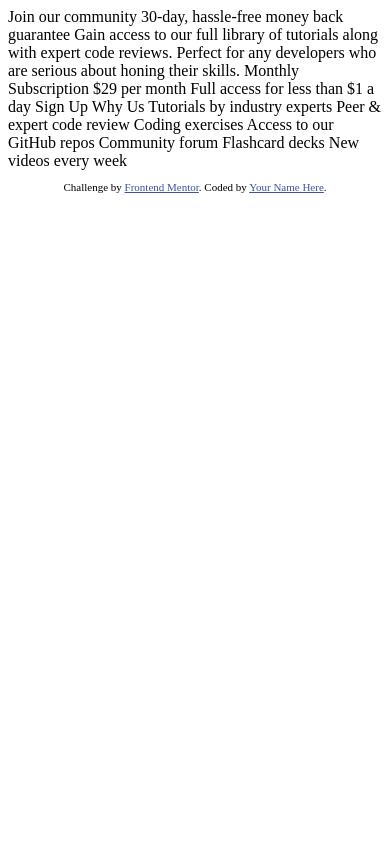
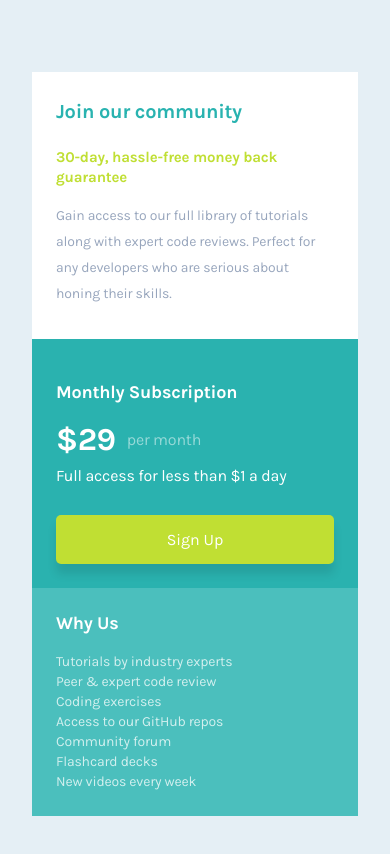
Before and after one commit to Saurav-98/Single-price-grid-component, a website: page index.html in a window 390 px wide. Drawn offline with Linux system fonts and the light colour scheme.

Commit message:
mobile design completed

```diff
--- a/index.html
+++ b/index.html
@@ -1,50 +1,59 @@
 <!DOCTYPE html>
 <html lang="en">
-<head>
-  <meta charset="UTF-8">
-  <meta name="viewport" content="width=device-width, initial-scale=1.0"> <!-- displays site properly based on user's device -->
+  <head>
+    <meta charset="UTF-8" />
+    <meta name="viewport" content="width=device-width, initial-scale=1.0" />
+    <!-- displays site properly based on user's device -->
 
-  <link rel="icon" type="image/png" sizes="32x32" href="./images/favicon-32x32.png">
+    <link
+      rel="icon"
+      type="image/png"
+      sizes="32x32"
+      href="./images/favicon-32x32.png"
+    />
 
-  <title>Frontend Mentor | Single Price Grid Component</title>
+    <link rel="stylesheet" href="./style.css" />
 
-  <!-- Feel free to remove these styles or customise in your own stylesheet 👍 -->
-  <style>
-    .attribution { font-size: 11px; text-align: center; }
-    .attribution a { color: hsl(228, 45%, 44%); }
-  </style>
-</head>
-<body>
-  Join our community
-
-  30-day, hassle-free money back guarantee
-
-  Gain access to our full library of tutorials along with expert code reviews.
-  Perfect for any developers who are serious about honing their skills.
-
-  Monthly Subscription
-
-  &dollar;29 per month
-
-  Full access for less than &dollar;1 a day
-
-  Sign Up
-
-  Why Us
-
-  Tutorials by industry experts
-  Peer &amp; expert code review
-  Coding exercises
-  Access to our GitHub repos
-  Community forum
-  Flashcard decks
-  New videos every week
-
-  <footer>
-    <p class="attribution">
-      Challenge by <a href="https://www.frontendmentor.io?ref=challenge" target="_blank">Frontend Mentor</a>.
-      Coded by <a href="#">Your Name Here</a>.
-    </p>
-  </footer>
-</body>
+    <!-- Google Font -->
+    <link rel="preconnect" href="https://fonts.googleapis.com" />
+    <link rel="preconnect" href="https://fonts.gstatic.com" crossorigin />
+    <link
+      href="https://fonts.googleapis.com/css2?family=Karla:wght@400;700&display=swap"
+      rel="stylesheet"
+    />
+    <title>Frontend Mentor | Single Price Grid Component</title>
+  </head>
+  <body>
+    <main class="grid__container">
+      <article class="card card__1">
+        <h2 class="card__1-title">Join our community</h2>
+        <p class="card__1-subtitle">30-day, hassle-free money back guarantee</p>
+        <p class="card__1-text">
+          Gain access to our full library of tutorials along with expert code
+          reviews. Perfect for any developers who are serious about honing their
+          skills.
+        </p>
+      </article>
+      <article class="card card__2">
+        <h2 class="card__2-title">Monthly Subscription</h2>
+        <div class="card__2-price-box">
+          <h1 class="card__2-price">$29</h1>
+          <span class="card__2-per-month">per month</span>
+        </div>
+        <p class="card__2-text">Full access for less than $1 a day</p>
+        <a href="#" class="card__2-cta">Sign Up</a>
+      </article>
+      <article class="card card__3">
+        <h2 class="card__3-title">Why Us</h2>
+        <p class="card__3-text">
+          Tutorials by industry experts <br />
+          Peer & expert code review <br />
+          Coding exercises <br />
+          Access to our GitHub repos <br />
+          Community forum <br />
+          Flashcard decks <br />New videos every week
+        </p>
+      </article>
+    </main>
+  </body>
 </html>
--- /dev/null
+++ b/style.css
@@ -0,0 +1,150 @@
+:root {
+  --cyan: hsl(179, 63%, 43%);
+
+  --bright-yellow: hsl(71, 73%, 54%);
+  --light-gray: hsl(204, 43%, 93%);
+  --grayish-blue: hsl(218, 22%, 67%);
+}
+
+*,
+*::after,
+*::before {
+  padding: 0;
+  margin: 0;
+  box-sizing: border-box;
+}
+a {
+  display: inline-block;
+  text-decoration: none;
+}
+
+body {
+  font-family: "Karla", sans-serif;
+  background-color: var(--light-gray);
+  font-style: normal;
+  font-weight: 400;
+  padding: 72px 32px;
+}
+.card {
+  padding: 24px;
+}
+.card__1 {
+  background-color: #fff;
+  padding: 28px 24px 32px;
+}
+
+.card__1-title {
+  color: var(--cyan);
+  font-size: 1.25rem;
+  font-weight: 700;
+  line-height: normal;
+  letter-spacing: -0.25px;
+  margin-bottom: 24px;
+}
+.card__1-subtitle {
+  color: var(--bright-yellow);
+  font-size: 0.9375rem;
+  font-weight: 700;
+  line-height: 20px; /* 133.333% */
+  letter-spacing: -0.187px;
+  margin-bottom: 16px;
+}
+.card__1-text {
+  color: var(--grayish-blue);
+  font-size: 0.875rem;
+  line-height: 26px; /* 185.714% */
+  letter-spacing: -0.175px;
+}
+.card__2 {
+  background: hsl(179, 62%, 43%);
+}
+
+.card__2-title {
+  color: #fff;
+  font-size: 18px;
+  font-weight: 700;
+  letter-spacing: -0.225px;
+  margin-block: 18px;
+}
+.card__2-price-box {
+  display: flex;
+  align-items: center;
+  gap: 11px;
+  margin-bottom: 5px;
+}
+
+.card__2-price {
+  color: #fff;
+
+  font-size: 32px;
+
+  font-weight: 700;
+
+  letter-spacing: -0.4px;
+}
+.card__2-per-month {
+  color: #fff;
+  font-family: Karla;
+  font-size: 16px;
+  font-style: normal;
+  font-weight: 400;
+  line-height: 26px; /* 162.5% */
+  letter-spacing: -0.2px;
+  opacity: 0.5;
+}
+
+.card__2-text {
+  color: #fff;
+  font-family: Karla;
+  font-size: 16px;
+  font-style: normal;
+  font-weight: 400;
+  line-height: 26px; /* 162.5% */
+  letter-spacing: -0.2px;
+  margin-bottom: 26px;
+}
+
+.card__2-cta {
+  border-radius: 5px;
+  background: #c0df33;
+  box-shadow: 0px 10px 10px 0px rgba(0, 0, 0, 0.1);
+  width: 100%;
+  display: inline-block;
+  text-align: center;
+  padding: 15px;
+  color: #fff;
+}
+
+.card__3 {
+  background-color: var(--cyan);
+  position: relative;
+}
+.card__3::after {
+  content: "";
+  width: 100%;
+  height: 100%;
+  position: absolute;
+  inset: 0;
+  background-color: #fff;
+  opacity: 15.69%;
+}
+.card__3-title {
+  color: #fff;
+  font-family: Karla;
+  font-size: 18px;
+  font-style: normal;
+  font-weight: 700;
+  line-height: normal;
+  letter-spacing: -0.225px;
+  margin-bottom: 18px;
+}
+.card__3-text {
+  color: #fff;
+  font-family: Karla;
+  font-size: 14px;
+  font-style: normal;
+  font-weight: 400;
+  line-height: 20px; /* 142.857% */
+  letter-spacing: -0.175px;
+  opacity: 0.75;
+}
```
